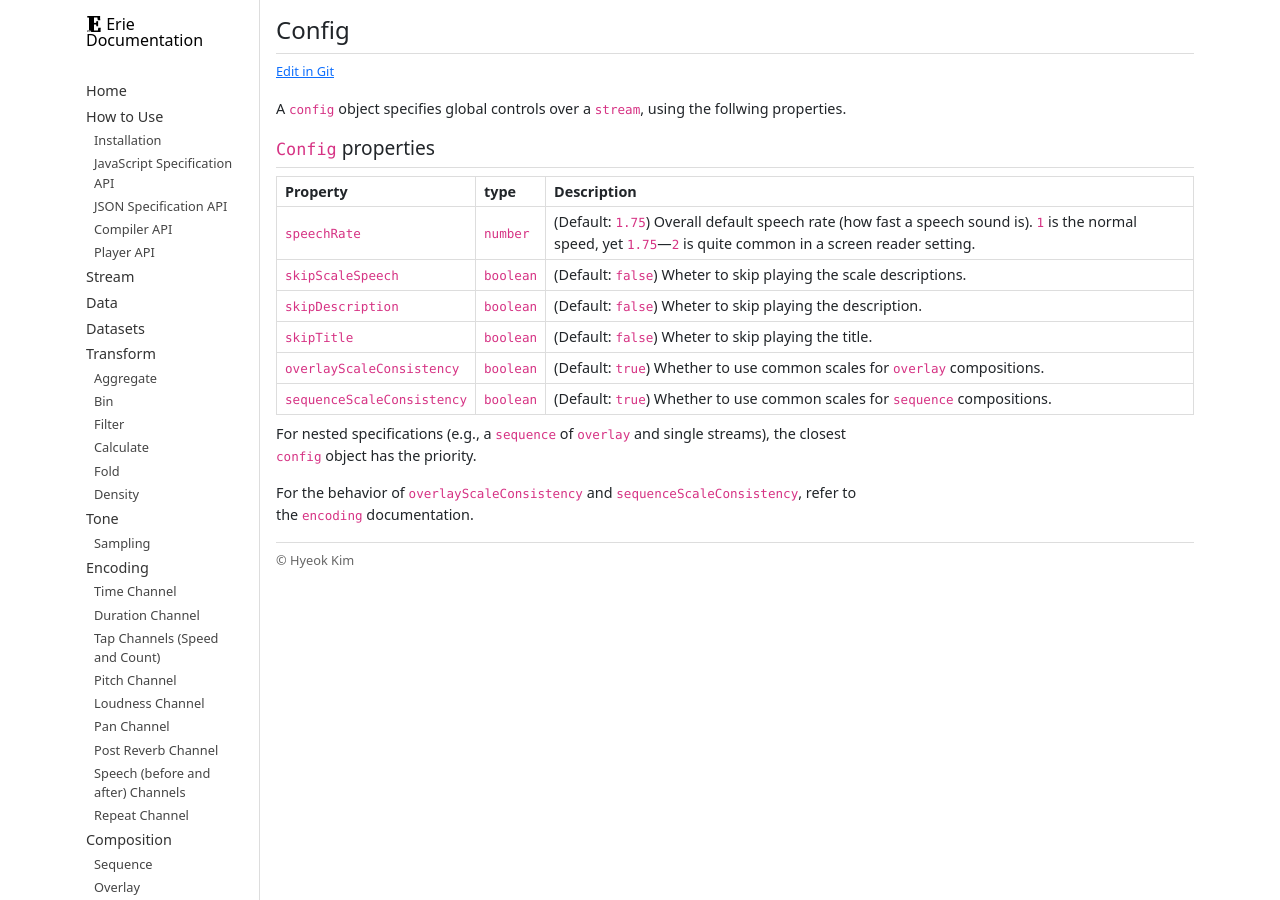
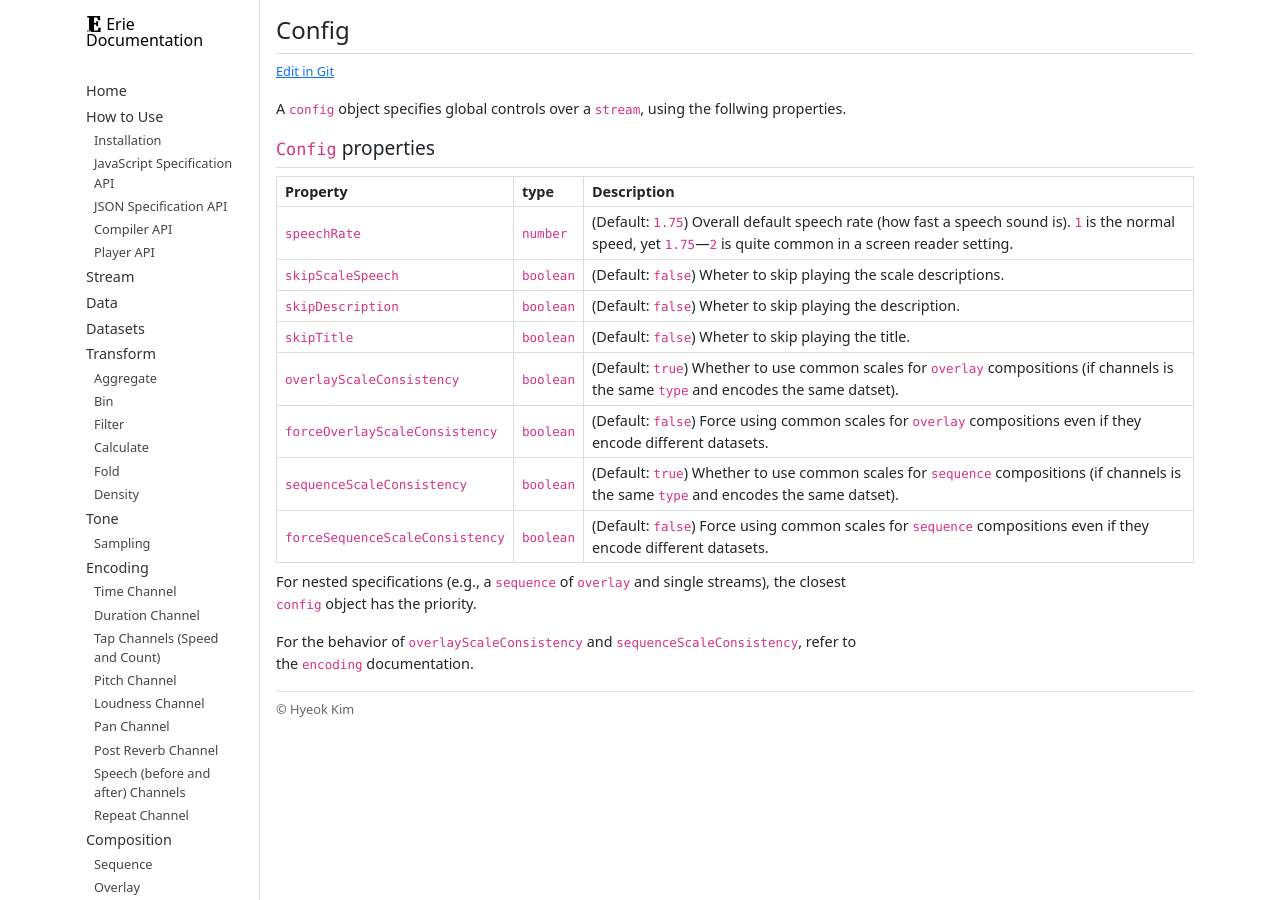
Before and after one commit to see-mike-out/erie-documentation, a Jekyll site: the page built from docs/configuration/config.md, in a window 1280 px wide. Built offline with Jekyll 4.4.1, drawn with Linux system fonts in a browser that asks for light colours.

Commit message:
config fix

```diff
--- a/docs/configuration/config.md
+++ b/docs/configuration/config.md
@@ -15,8 +15,10 @@ A `config` object specifies global controls over a `stream`, using the follwing
 | `skipScaleSpeech` | `boolean` | (Default: `false`) Wheter to skip playing the scale descriptions. |
 | `skipDescription` | `boolean` | (Default: `false`) Wheter to skip playing the description. |
 | `skipTitle` | `boolean` | (Default: `false`) Wheter to skip playing the title. |
-| `overlayScaleConsistency` | `boolean` | (Default: `true`) Whether to use common scales for `overlay` compositions. |
-| `sequenceScaleConsistency` | `boolean` | (Default: `true`) Whether to use common scales for `sequence` compositions. |
+| `overlayScaleConsistency` | `boolean` | (Default: `true`) Whether to use common scales for `overlay` compositions (if channels is the same `type` and encodes the same datset). |
+| `forceOverlayScaleConsistency` | `boolean` | (Default: `false`) Force using common scales for `overlay` compositions even if they encode different datasets. |
+| `sequenceScaleConsistency` | `boolean` | (Default: `true`) Whether to use common scales for `sequence` compositions (if channels is the same `type` and encodes the same datset). |
+| `forceSequenceScaleConsistency` | `boolean` | (Default: `false`) Force using common scales for `sequence` compositions even if they encode different datasets. |
 
 For nested specifications (e.g., a `sequence` of `overlay` and single streams),
 the closest `config` object has the priority.
```
Also changed, not shown: docs/encoding/encoding.md (+2 -0 lines).
